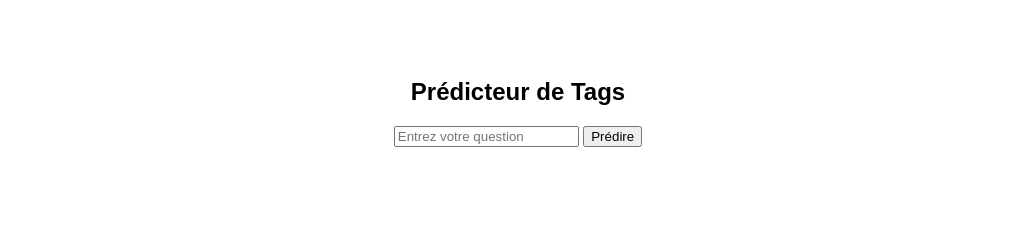
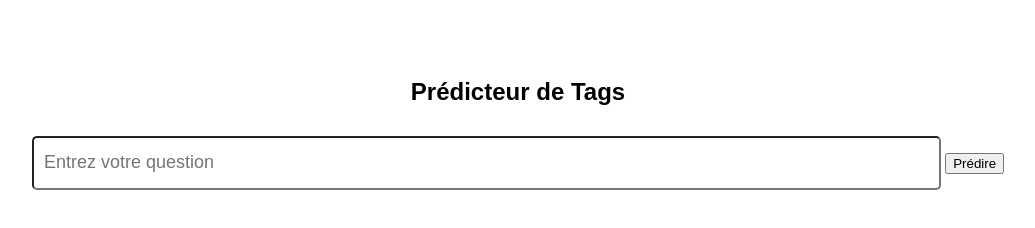
Before and after one commit to jbmle/nlp-tags, a plain HTML site: page index.html in a window 1280 px wide. Shown: the whole page, without its empty margins (122-1157 px from the left). Drawn offline with Linux system fonts and the light colour scheme.

Commit message:
champ texte plus grand

```diff
--- a/index.html
+++ b/index.html
@@ -19,6 +19,14 @@
             background-color: #f1f1f1;
             padding: 5px;
             margin: 5px;
+            border-radius: 5px;
+        }
+        #question-input {
+            font-size: 18px;
+            height: 40px;
+            width: 70%;
+            padding: 5px 10px;
+            margin: 10px 0;
             border-radius: 5px;
         }
     </style>
```
